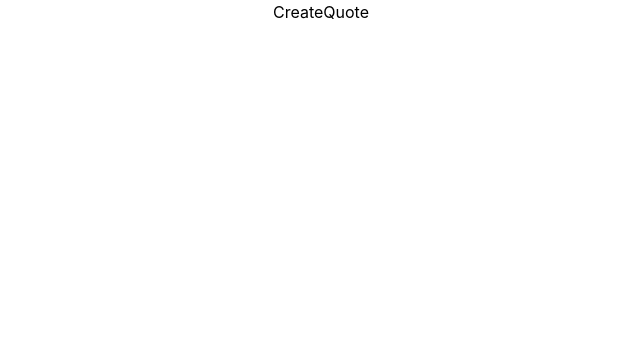
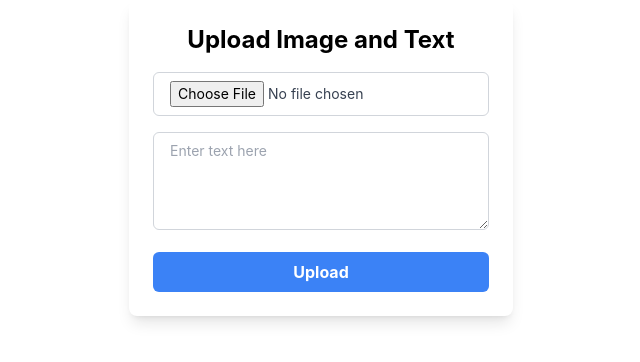
Before and after one commit to anushka3002/crafto, a React (Create React App) app: page /createQuote in a window 1280 px wide. Shown: the top 362 px of the page, without its empty margins (319-959 px from the left). Built offline with nearby package versions, Linux system fonts and the light colour scheme.

Commit message:
implemented get quote and post quote API

```diff
--- a/package.json
+++ b/package.json
@@ -8,6 +8,7 @@
     "@testing-library/react": "^13.4.0",
     "@testing-library/user-event": "^13.5.0",
     "axios": "^1.7.7",
+    "moment": "^2.30.1",
     "react": "^18.3.1",
     "react-dom": "^18.3.1",
     "react-redux": "^9.1.2",
--- a/src/Action/action.jsx
+++ b/src/Action/action.jsx
@@ -1,5 +1,5 @@
 import axios from "axios";
-import { GET_QUOTE_DATA, GET_QUOTE_DATA_FAIL, GET_QUOTE_DATA_SUCCESS, LOGIN, LOGIN_FAIL, LOGIN_SUCCESS, MEDIA_URL, MEDIA_URL_FAIL, MEDIA_URL_SUCCESS } from "../Constant/constant"
+import { CREATE_QUOTE_DATA, CREATE_QUOTE_DATA_FAIL, CREATE_QUOTE_DATA_SUCCESS, GET_QUOTE_DATA, GET_QUOTE_DATA_FAIL, GET_QUOTE_DATA_SUCCESS, LOGIN, LOGIN_FAIL, LOGIN_SUCCESS, MEDIA_URL, MEDIA_URL_FAIL, MEDIA_URL_SUCCESS } from "../Constant/constant"
 
 export const login = (loginData) => async (dispatch) => {
     try {
@@ -24,20 +24,27 @@ export const login = (loginData) => async (dispatch) => {
     }
 }
 
-export const getMediaUrl = (image) => async (dispatch) => {
+export const getMediaUrl = (image, text) => async (dispatch) => {
     try {
         dispatch({
             type: MEDIA_URL
         });
+        const formData = new FormData();
+        formData.append('file', image)
         const response = await axios.post(
             'https://crafto.app/crafto/v1.0/media/assignment/upload',
-            image,
+            formData,
             { headers: { 'Content-Type': 'multipart/form-data', } }
         );
+        const uploadData = {
+            text: text,
+            mediaUrl: response?.data[0].url
+        }
         dispatch({
             type: MEDIA_URL_SUCCESS,
             payload: response
         })
+        dispatch(createQuote(uploadData))
     } catch (error) {
         dispatch({
             type: MEDIA_URL_FAIL,
@@ -53,7 +60,7 @@ export const getQuote = () => async (dispatch) => {
         });
         const token = localStorage.getItem('token')
         const response = await axios.get(
-            'https://assignment.stage.crafto.app/getQuotes?limit=20&offset=0',
+            'https://assignment.stage.crafto.app/getQuotes?limit=100&offset=0',
             {
                 headers: {
                     'Content-Type': 'application/json',
@@ -72,3 +79,31 @@ export const getQuote = () => async (dispatch) => {
         })
     }
 }
+
+export const createQuote = (data) => async (dispatch) => {
+    try {
+        dispatch({
+            type: CREATE_QUOTE_DATA
+        });
+        const token = localStorage.getItem('token')
+        const response = await axios.post(
+            'https://assignment.stage.crafto.app/postQuote',
+            data,
+            {
+                headers: {
+                    'Content-Type': 'application/json',
+                    'Authorization': token
+                }
+            }
+        );
+        dispatch({
+            type: CREATE_QUOTE_DATA_SUCCESS,
+            payload: response
+        })
+    } catch (error) {
+        dispatch({
+            type: CREATE_QUOTE_DATA_FAIL,
+            payload: error
+        })
+    }
+}
--- a/src/Components/CreateQuote.jsx
+++ b/src/Components/CreateQuote.jsx
@@ -1,9 +1,81 @@
-import React from 'react'
+import React, { useState } from 'react';
+import { useDispatch } from 'react-redux';
+import { getMediaUrl } from '../Action/action';
 
 const CreateQuote = () => {
+
+  const dispatch = useDispatch()
+  const [image, setImage] = useState(null);
+  const [text, setText] = useState('');
+  const [loading, setLoading] = useState(false);
+
+  const handleImageChange = (e) => {
+    const file = e.target.files[0];
+    if (file) {
+      setImage(file);
+    }
+  };
+
+  const handleTextChange = (e) => {
+    setText(e.target.value);
+  };
+
+  const handleSubmit = async (e) => {
+    e.preventDefault();
+    if (!image || !text) {
+      alert('Please provide both image and text.');
+      return;
+    }
+
+    setLoading(true);
+
+    setTimeout(() => {
+      alert('Image and Text uploaded successfully!');
+      setLoading(false);
+      setImage(null);
+      setText('');
+      dispatch(getMediaUrl(image,text))
+    }, 2000);
+  };
+
   return (
-    <div>CreateQuote</div>
-  )
-}
+    <div className="max-w-sm mx-auto bg-white rounded-lg shadow-lg p-6">
+      <h2 className="text-center text-2xl font-bold mb-4">Upload Image and Text</h2>
 
-export default CreateQuote
+      {image && (
+        <div className="mb-4">
+          <img src={URL.createObjectURL(image)} alt="Preview" className="w-full h-40 object-cover rounded-lg mb-2" />
+        </div>
+      )}
+
+      <div className="mb-4">
+        <input
+          type="file"
+          accept="image/*"
+          onChange={handleImageChange}
+          className="w-full text-sm text-gray-700 py-2 px-4 border border-gray-300 rounded-md"
+        />
+      </div>
+
+      <div className="mb-4">
+        <textarea
+          placeholder="Enter text here"
+          value={text}
+          onChange={handleTextChange}
+          rows="4"
+          className="w-full text-sm text-gray-700 py-2 px-4 border border-gray-300 rounded-md"
+        />
+      </div>
+
+      <button
+        onClick={handleSubmit}
+        className={`w-full py-2 px-4 text-white font-bold rounded-md ${loading ? 'bg-gray-400' : 'bg-blue-500 hover:bg-blue-600'}`}
+        disabled={loading}
+      >
+        {loading ? 'Uploading...' : 'Upload'}
+      </button>
+    </div>
+  );
+};
+
+export default CreateQuote;
--- a/src/Components/Homepage.jsx
+++ b/src/Components/Homepage.jsx
@@ -1,18 +1,36 @@
 import React, { useEffect } from 'react'
 import { useDispatch, useSelector } from 'react-redux';
 import { getQuote } from '../Action/action';
+import moment from 'moment';
+import { useNavigate } from 'react-router';
 
 const Homepage = () => {
 
+  const navigate = useNavigate()
   const dispatch = useDispatch()
-  const {getQuoteData} = useSelector(state=>state.getQuoteData)
+  const {quoteData} = useSelector(state=>state.quoteData)
 
   useEffect(()=>{
     dispatch(getQuote())
   },[])
 
   return (
-    <div>Homepage</div>
+    <>
+    <div>Quotes</div>
+    <div className='grid grid-cols-1 sm:grid-cols-2 md:grid-cols-3 gap-4 w-[80%] mx-auto'>
+      {quoteData?.data?.data?.map((e)=>{
+        if(e.mediaUrl)
+        return <div>
+        <div className='relative mb-4'>
+        <img className='h-[200px] mx-auto' src={e.mediaUrl}/>
+        <p className='w-[10%] drop-shadow-lg absolute top-1/2 left-1/2 transform -translate-x-1/2 -translate-y-1/2 flex flex-wrap text-white text-xl font-bold'>{e.text}</p>
+        <div className='flex justify-center mt-1'><p className='text-gray-600 text-sm'>{e.username}</p><p className='text-gray-600 text-sm'>{moment(e.createdAt).format('D MMM, YYYY')}</p></div>
+        </div>
+        </div>
+      })}
+    </div>
+    <button onClick={()=>navigate('/createQuote')} className='fixed bottom-5 right-5 bg-sky-600 py-2 px-4 rounded-lg z-10 text-white text-xl'>Create Quote</button>
+    </>
   )
 }
 
--- a/src/Routers/Routers.jsx
+++ b/src/Routers/Routers.jsx
@@ -7,8 +7,8 @@ const { Route, Routes } = require("react-router")
 const Routers = () => {
     return <Routes>
         <Route path="/" element={<Login />}></Route>
-        <Route path="/Homepage" element={<Homepage />}></Route>
-        <Route path="/CreateQuote" element={<CreateQuote />}></Route>
+        <Route path="/homepage" element={<Homepage />}></Route>
+        <Route path="/createQuote" element={<CreateQuote />}></Route>
     </Routes>
 }
 
--- a/src/store.js
+++ b/src/store.js
@@ -5,7 +5,7 @@ const store = configureStore({
   reducer: {
     loginData: loginReducer,
     mediaUrl: mediaUrlReducer,
-    getQuoteData: getQuoteReducer
+    quoteData: getQuoteReducer
   },
 });
 
```
Also changed, not shown: 1 other file (tests, documents, lock files or other folders).
